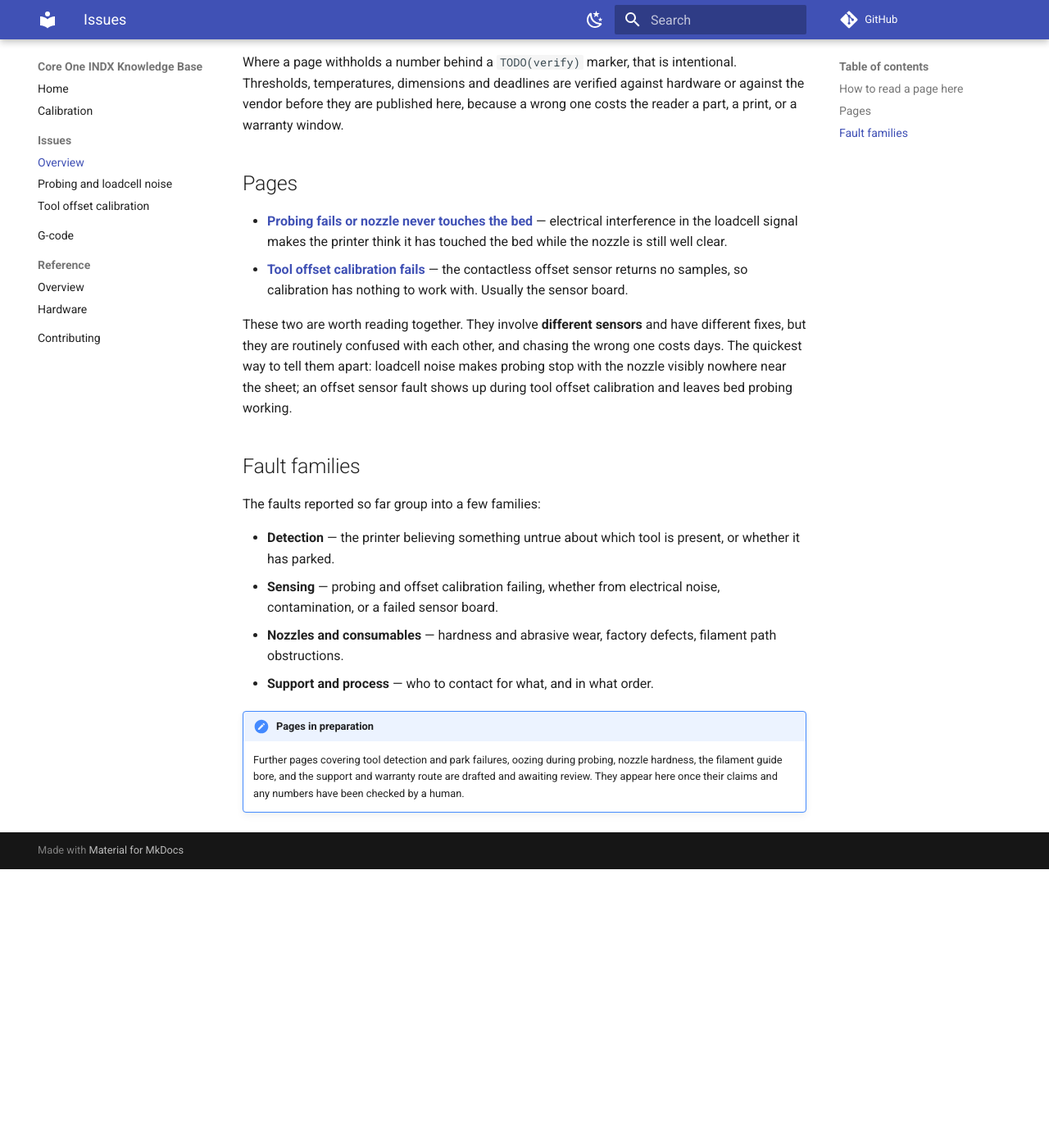
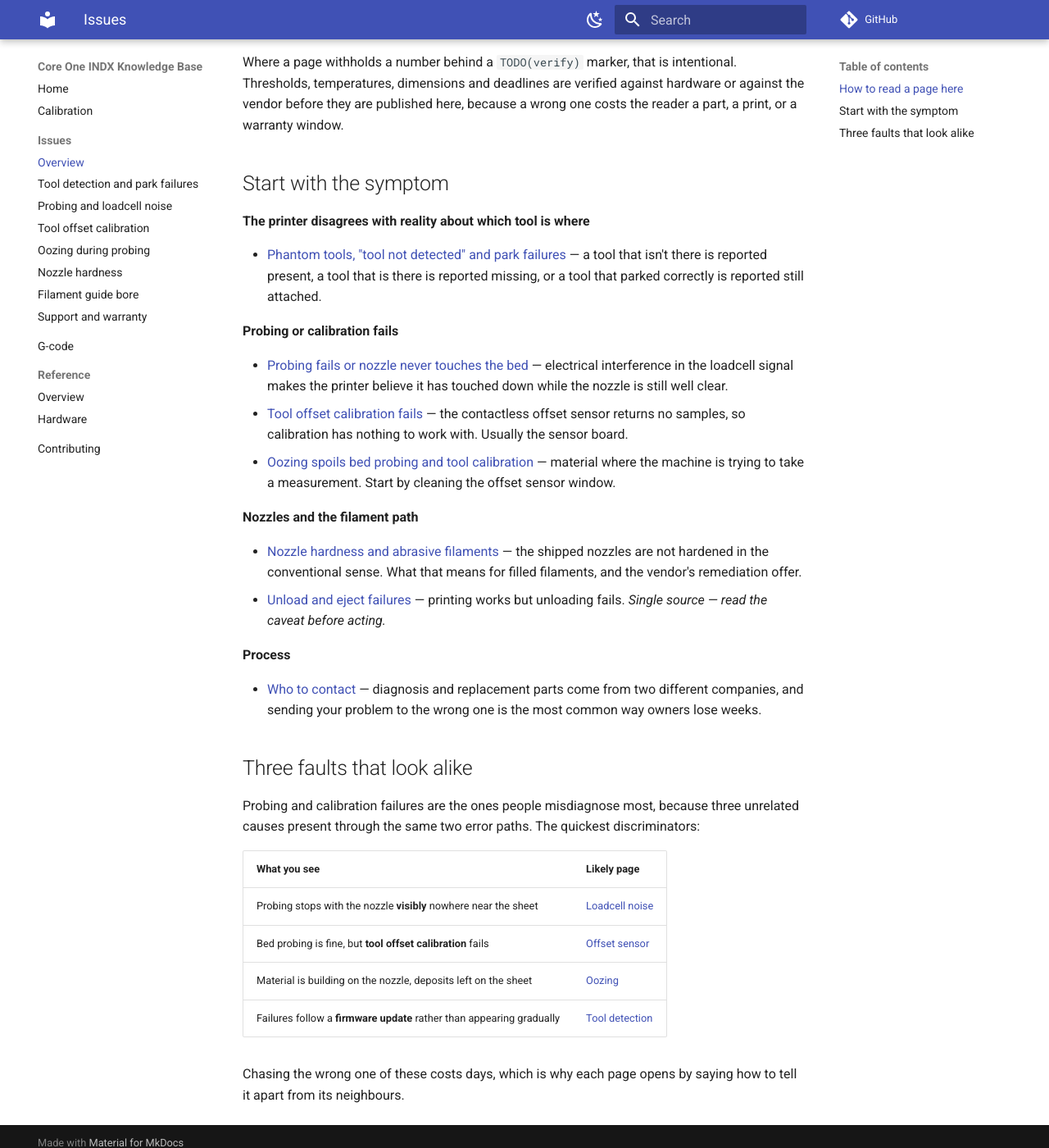
Before and after one commit to hyiger/coreone-indx-kb, an MkDocs documentation site: the page built from docs/issues/index.md, in a window 1280 px wide and 1400 px high, scrolled down 393 px. Shown: the whole window at 82% size. Built offline with MkDocs 1.6.1 and Material for MkDocs 9.7.7, drawn with Linux system fonts in a browser that asks for light colours; comment, search, counter and statistics services are not loaded; before the commit the page ends 1453 px from its top, so only the background shows below that.

Commit message:
Publish the remaining five issue pages
Promotes the last of the reviewed drafts, bringing docs/issues/ to seven pages.
drafts/ is now empty.

- Phantom tools, "tool not detected" and park failures — the ringdown decay
  mechanism, including the ambiguous middle band where the firmware holds its
  last belief, which is what makes wrong tool states sticky rather than
  intermittent. Flags that 6.9.0 appears to have changed this behaviour.
- Oozing spoils bed probing and tool calibration — leads with cleaning the
  offset sensor window, which is what actually resolved the source thread,
  rather than the temperature explanation, which is single-source.
- Nozzle hardness and abrasive filaments — what was marketed against what
  shipped, why induction heating and martensitic hardening pull against each
  other, and the remediation options.
- Unload and eject failures — provisional, one source in 133 threads. Leads
  with contacting the vendor and withholds every bore dimension, since the
  community fix is an irreversible drilling operation.
- Who to contact — diagnosis from Prusa, hardware from Bondtech. States no
  warranty duration, because the source thread reaches no conclusion.

The issues index becomes a symptom-first landing page with a discriminator
table for the three probing and calibration faults that present alike.

Twelve TODO(verify) markers remain across the set. No temperature, extrusion
multiplier, pressure advance, shrinkage or retraction value appears anywhere
under docs/. The two hardness ratings on the nozzle page are a documented
exception, explained in place: a published material property is not a value a
reader dials in, and the page's central claim is uncheckable without them.
CLAUDE.md now states which numbers are publishable so the exception is not
mistaken for an oversight.

```diff
--- a/docs/issues/index.md
+++ b/docs/issues/index.md
@@ -31,35 +31,51 @@ Thresholds, temperatures, dimensions and deadlines are verified against hardware
 against the vendor before they are published here, because a wrong one costs the
 reader a part, a print, or a warranty window.
 
-## Pages
+## Start with the symptom
 
-- **[Probing fails or nozzle never touches the bed](loadcell-emi-noise.md)** —
-  electrical interference in the loadcell signal makes the printer think it has
-  touched the bed while the nozzle is still well clear.
-- **[Tool offset calibration fails](offset-sensor-board-failure.md)** — the
-  contactless offset sensor returns no samples, so calibration has nothing to work
-  with. Usually the sensor board.
+**The printer disagrees with reality about which tool is where**
 
-These two are worth reading together. They involve **different sensors** and have
-different fixes, but they are routinely confused with each other, and chasing the
-wrong one costs days. The quickest way to tell them apart: loadcell noise makes
-probing stop with the nozzle visibly nowhere near the sheet; an offset sensor fault
-shows up during tool offset calibration and leaves bed probing working.
+- [Phantom tools, "tool not detected" and park failures](tool-detection-ringdown-decay.md)
+  — a tool that isn't there is reported present, a tool that is there is reported
+  missing, or a tool that parked correctly is reported still attached.
 
-## Fault families
+**Probing or calibration fails**
 
-The faults reported so far group into a few families:
+- [Probing fails or nozzle never touches the bed](loadcell-emi-noise.md) —
+  electrical interference in the loadcell signal makes the printer believe it has
+  touched down while the nozzle is still well clear.
+- [Tool offset calibration fails](offset-sensor-board-failure.md) — the contactless
+  offset sensor returns no samples, so calibration has nothing to work with. Usually
+  the sensor board.
+- [Oozing spoils bed probing and tool calibration](oozing-during-probing-and-calibration.md)
+  — material where the machine is trying to take a measurement. Start by cleaning the
+  offset sensor window.
 
-- **Detection** — the printer believing something untrue about which tool is
-  present, or whether it has parked.
-- **Sensing** — probing and offset calibration failing, whether from electrical
-  noise, contamination, or a failed sensor board.
-- **Nozzles and consumables** — hardness and abrasive wear, factory defects,
-  filament path obstructions.
-- **Support and process** — who to contact for what, and in what order.
+**Nozzles and the filament path**
 
-!!! note "Pages in preparation"
-    Further pages covering tool detection and park failures, oozing during probing,
-    nozzle hardness, the filament guide bore, and the support and warranty route are
-    drafted and awaiting review. They appear here once their claims and any numbers
-    have been checked by a human.
+- [Nozzle hardness and abrasive filaments](nozzle-hardness.md) — the shipped nozzles
+  are not hardened in the conventional sense. What that means for filled filaments,
+  and the vendor's remediation offer.
+- [Unload and eject failures](filament-guide-bore-unload-failure.md) — printing works
+  but unloading fails. *Single source — read the caveat before acting.*
+
+**Process**
+
+- [Who to contact](support-and-warranty-path.md) — diagnosis and replacement parts
+  come from two different companies, and sending your problem to the wrong one is the
+  most common way owners lose weeks.
+
+## Three faults that look alike
+
+Probing and calibration failures are the ones people misdiagnose most, because three
+unrelated causes present through the same two error paths. The quickest discriminators:
+
+| What you see | Likely page |
+|---|---|
+| Probing stops with the nozzle **visibly** nowhere near the sheet | [Loadcell noise](loadcell-emi-noise.md) |
+| Bed probing is fine, but **tool offset calibration** fails | [Offset sensor](offset-sensor-board-failure.md) |
+| Material is building on the nozzle, deposits left on the sheet | [Oozing](oozing-during-probing-and-calibration.md) |
+| Failures follow a **firmware update** rather than appearing gradually | [Tool detection](tool-detection-ringdown-decay.md) |
+
+Chasing the wrong one of these costs days, which is why each page opens by saying how
+to tell it apart from its neighbours.
--- a/mkdocs.yml
+++ b/mkdocs.yml
@@ -37,8 +37,13 @@ nav:
   - Calibration: calibration/index.md
   - Issues:
       - Overview: issues/index.md
+      - Tool detection and park failures: issues/tool-detection-ringdown-decay.md
       - Probing and loadcell noise: issues/loadcell-emi-noise.md
       - Tool offset calibration: issues/offset-sensor-board-failure.md
+      - Oozing during probing: issues/oozing-during-probing-and-calibration.md
+      - Nozzle hardness: issues/nozzle-hardness.md
+      - Filament guide bore: issues/filament-guide-bore-unload-failure.md
+      - Support and warranty: issues/support-and-warranty-path.md
   - G-code: gcode/index.md
   - Reference:
       - Overview: reference/index.md
```
Also changed, not shown: CLAUDE.md (+7 -4 lines), docs/issues/filament-guide-bore-unload-failure.md (added, +94 -0 lines), docs/issues/loadcell-emi-noise.md (+5 -6 lines), docs/issues/nozzle-hardness.md (added, +149 -0 lines), docs/issues/offset-sensor-board-failure.md (+5 -4 lines), docs/issues/oozing-during-probing-and-calibration.md (added, +130 -0 lines), docs/issues/support-and-warranty-path.md (added, +102 -0 lines), docs/issues/tool-detection-ringdown-decay.md (added, +139 -0 lines).
